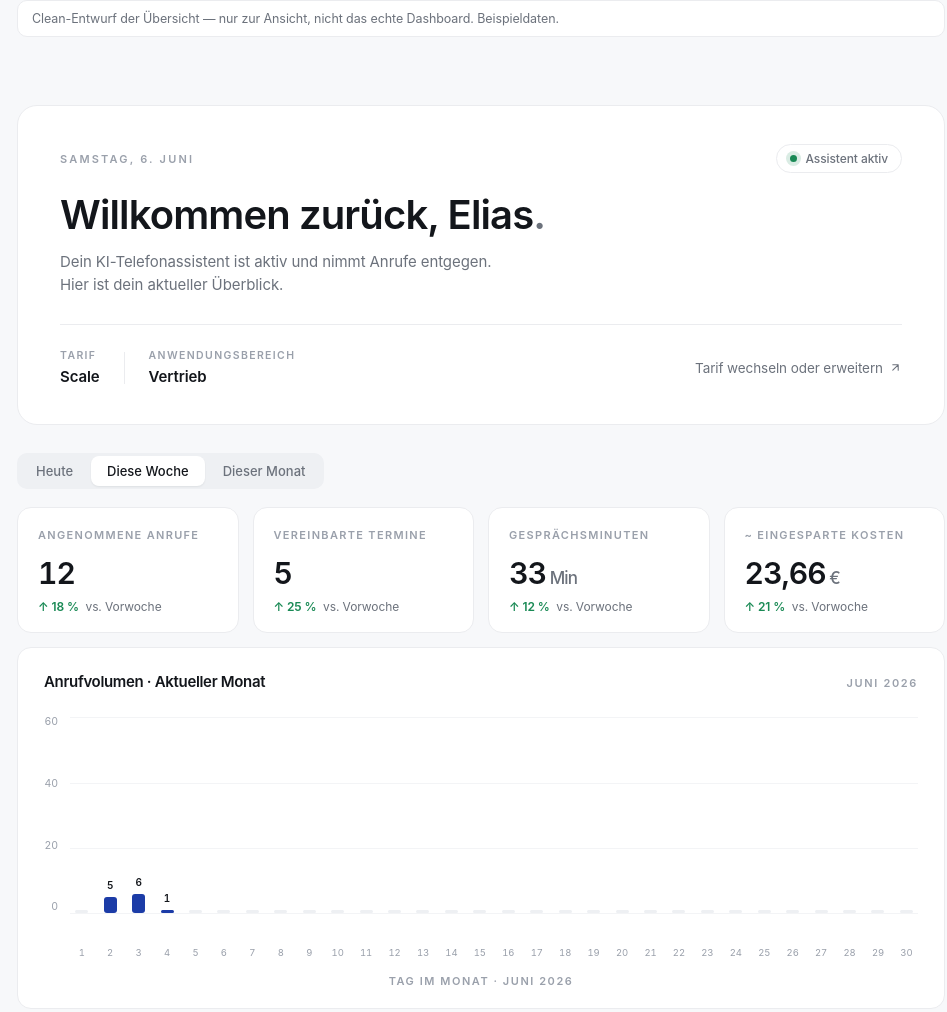
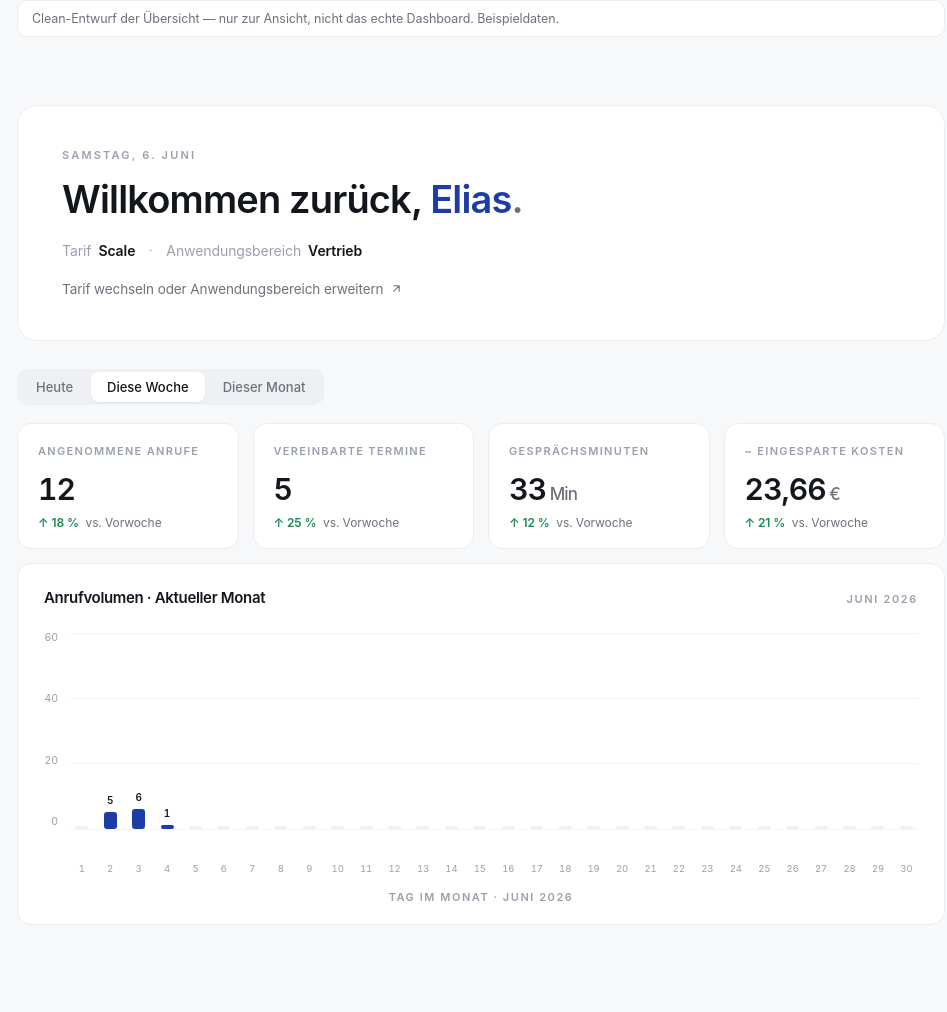
Before and after one commit to Leadary-ai/uebersicht-premium, a plain HTML site: page index.html in a window 1280 px wide. Shown: the whole page, without its empty margins (159-1106 px from the left). Drawn offline with Linux system fonts and the light colour scheme.

Commit message:
Hero radikal clean: nur Begruessung + Info + Link; Name 'Elias' in Blau

```diff
--- a/index.html
+++ b/index.html
@@ -39,22 +39,16 @@
   .link svg{width:13px;height:13px;transition:transform .15s}
   .link:hover svg{transform:translate(2px,-2px)}
 
-  /* HERO card */
-  .hero{background:var(--card);border:1px solid var(--border);border-radius:20px;padding:38px 42px;margin-bottom:28px}
-  .hero-top{display:flex;align-items:center;justify-content:space-between;gap:16px}
-  .status{display:inline-flex;align-items:center;gap:8px;border:1px solid var(--border);border-radius:999px;
-          padding:6px 13px;font-size:12px;font-weight:500;color:var(--muted)}
-  .status .dot{position:relative;width:7px;height:7px;border-radius:50%;background:var(--up)}
-  .status .dot::after{content:"";position:absolute;inset:-4px;border-radius:50%;background:rgba(26,138,85,.16)}
-  .hero h1.hello{margin-top:22px;font-size:40px;line-height:1.02;color:var(--fg)}
+  /* HERO — clean */
+  .hero{background:var(--card);border:1px solid var(--border);border-radius:20px;padding:42px 44px;margin-bottom:28px}
+  .hero h1.hello{margin-top:18px;font-size:38px;line-height:1.04;color:var(--fg)}
+  .hero h1.hello .name{color:var(--blue)}
   .hero h1.hello .dotchar{color:var(--muted)}
-  .hero-sub{margin-top:14px;font-size:15px;color:var(--muted);line-height:1.55;max-width:48ch}
-  .hero-foot{margin-top:28px;padding-top:24px;border-top:1px solid var(--border);
-             display:flex;align-items:center;justify-content:space-between;gap:20px;flex-wrap:wrap}
-  .hstats{display:flex;align-items:center;gap:24px}
-  .hstat .k{font-size:10.5px;font-weight:600;letter-spacing:.13em;text-transform:uppercase;color:var(--label)}
-  .hstat .v{font-size:15px;font-weight:600;margin-top:5px}
-  .hdiv{width:1px;height:32px;background:var(--border)}
+  .hero .meta{margin-top:22px;display:flex;flex-wrap:wrap;align-items:center;gap:14px;font-size:14px}
+  .hero .meta .ml{color:var(--label);margin-right:7px}
+  .hero .meta .mv{color:var(--fg);font-weight:600}
+  .hero .meta .sep{width:3px;height:3px;border-radius:50%;background:var(--border-strong)}
+  .hero .link{margin-top:22px}
 
   /* PERIOD — light segmented */
   .seg{display:inline-flex;gap:2px;background:#eef0f3;border-radius:10px;padding:3px}
@@ -105,22 +99,16 @@
 
   <!-- HERO -->
   <section class="hero">
-    <div class="hero-top">
-      <div class="eyebrow">Samstag, 6. Juni</div>
-      <span class="status"><span class="dot"></span>Assistent aktiv</span>
+    <div class="eyebrow">Samstag, 6. Juni</div>
+    <h1 class="hello">Willkommen zurück, <span class="name">Elias</span><span class="dotchar">.</span></h1>
+    <div class="meta">
+      <span><span class="ml">Tarif</span><span class="mv">Scale</span></span>
+      <span class="sep"></span>
+      <span><span class="ml">Anwendungsbereich</span><span class="mv">Vertrieb</span></span>
     </div>
-    <h1 class="hello">Willkommen zurück, Elias<span class="dotchar">.</span></h1>
-    <p class="hero-sub">Dein KI-Telefonassistent ist aktiv und nimmt Anrufe entgegen. Hier ist dein aktueller Überblick.</p>
-    <div class="hero-foot">
-      <div class="hstats">
-        <div class="hstat"><div class="k">Tarif</div><div class="v">Scale</div></div>
-        <div class="hdiv"></div>
-        <div class="hstat"><div class="k">Anwendungsbereich</div><div class="v">Vertrieb</div></div>
-      </div>
-      <a class="link" href="#">Tarif wechseln oder erweitern
-        <svg viewBox="0 0 24 24" fill="none" stroke="currentColor" stroke-width="2" stroke-linecap="round" stroke-linejoin="round"><path d="M7 17 17 7M7 7h10v10"/></svg>
-      </a>
-    </div>
+    <a class="link" href="#">Tarif wechseln oder Anwendungsbereich erweitern
+      <svg viewBox="0 0 24 24" fill="none" stroke="currentColor" stroke-width="2" stroke-linecap="round" stroke-linejoin="round"><path d="M7 17 17 7M7 7h10v10"/></svg>
+    </a>
   </section>
 
   <!-- PERIOD -->
```
